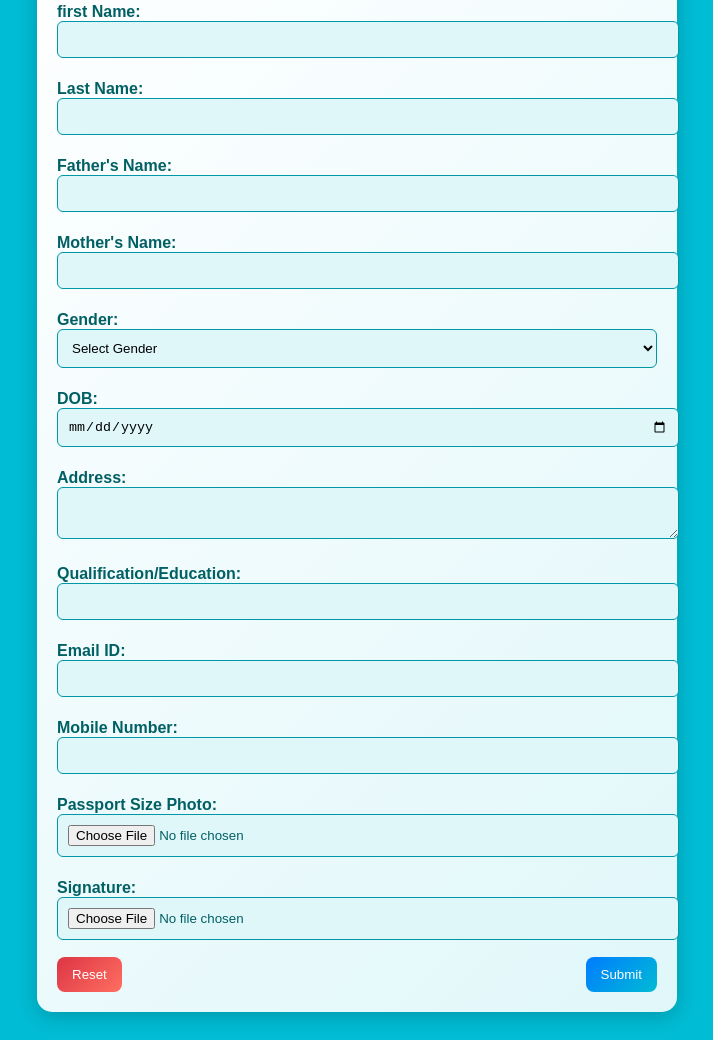
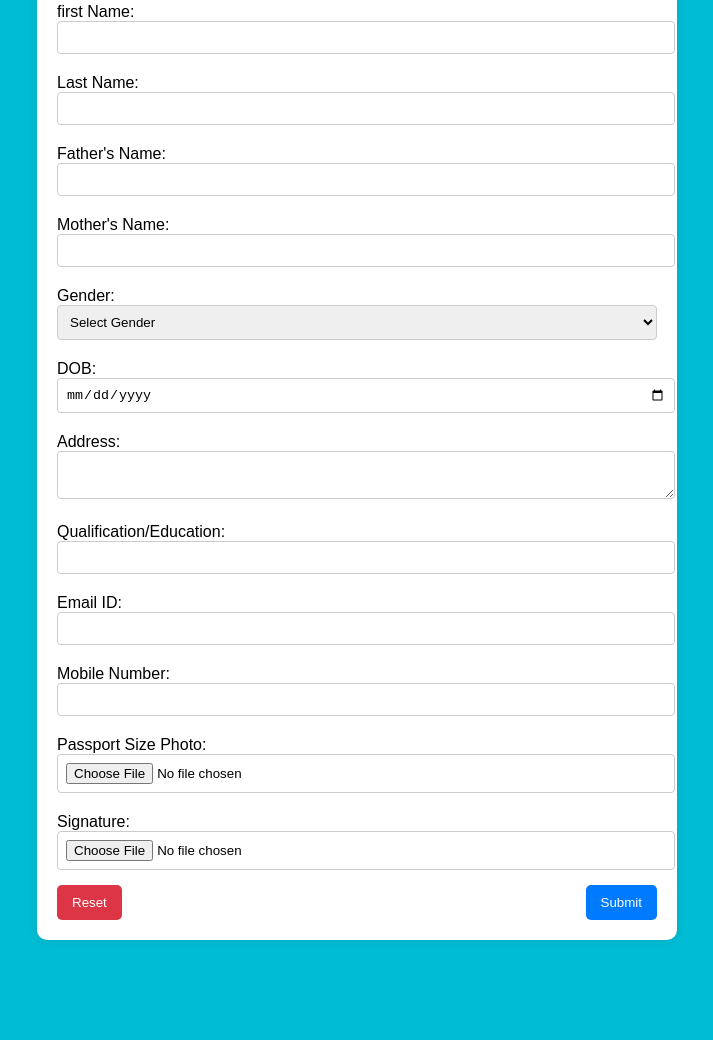
Before and after one commit to ssachinnaik/ecommerce, a plain HTML site: page index.html in a window 1280 px wide. Shown: the part 113-1153 px from the top of the page, without its empty margins (283-996 px from the left). After the commit the page ends 1081 px from the top, so only its background shows below. Drawn offline with Linux system fonts and the light colour scheme.

Commit message:
Update style.css

```diff
--- a/style.css
+++ b/style.css
@@ -1,44 +1,34 @@
 body {
   font-family: Arial, sans-serif;
-  background-color: #00bcd4; /* Cyan blue background */
+  background-color: #00bcd4;
   padding: 20px;
 }
 
 .container {
   max-width: 600px;
-  background: linear-gradient(135deg, #ffffff, #e0f7fa); /* Light gradient */
+  background: #fff;
   margin: auto;
   padding: 20px;
-  border-radius: 15px;
-  box-shadow: 0 4px 20px rgba(0,0,0,0.2);
+  border-radius: 10px;
+  box-shadow: 0 0 10px rgba(0,0,0,0.1);
 }
 
 h2 {
   text-align: center;
-  color: #004d66; /* Dark teal */
+  color: #333;
 }
 
 form label {
   display: block;
   margin: 10px 0 5px;
-  color: #006064; /* Stylish label color */
-  font-weight: bold;
 }
 
 form input, form select, form textarea {
   width: 100%;
-  padding: 10px;
-  margin-bottom: 12px;
-  border: 1px solid #0097a7;
-  border-radius: 6px;
-  background-color: #e0f7fa;
-  transition: 0.3s;
-}
-
-form input:focus, form select:focus, form textarea:focus {
-  border-color: #00acc1;
-  box-shadow: 0 0 5px #00acc1;
-  background-color: #ffffff;
+  padding: 8px;
+  margin-bottom: 10px;
+  border: 1px solid #ccc;
+  border-radius: 4px;
 }
 
 .buttons {
@@ -48,19 +38,18 @@ form input:focus, form select:focus, form textarea:focus {
 
 button {
   padding: 10px 15px;
-  background: linear-gradient(135deg, #007bff, #00bcd4);
+  background: #007bff;
   color: white;
   border: none;
-  border-radius: 8px;
+  border-radius: 5px;
   cursor: pointer;
-  transition: 0.3s;
 }
 
 button[type="reset"] {
-  background: linear-gradient(135deg, #dc3545, #ff6f61);
+  background: #dc3545;
 }
 
 button:hover {
-  transform: scale(1.05);
-  opacity: 0.95;
+  opacity: 0.9;
 }
+this my css file i want my user application to be colourful the background should be cyan blue
```
